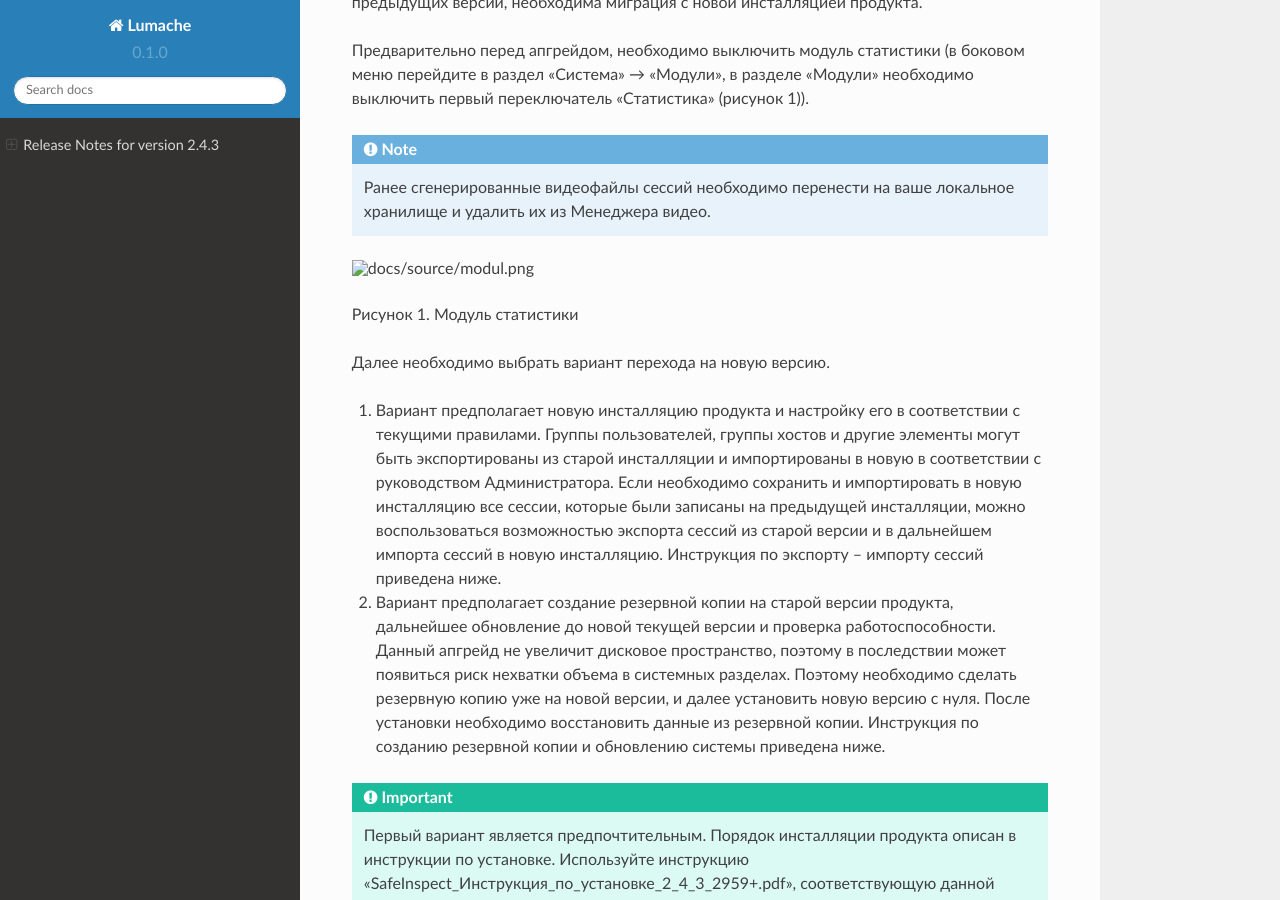
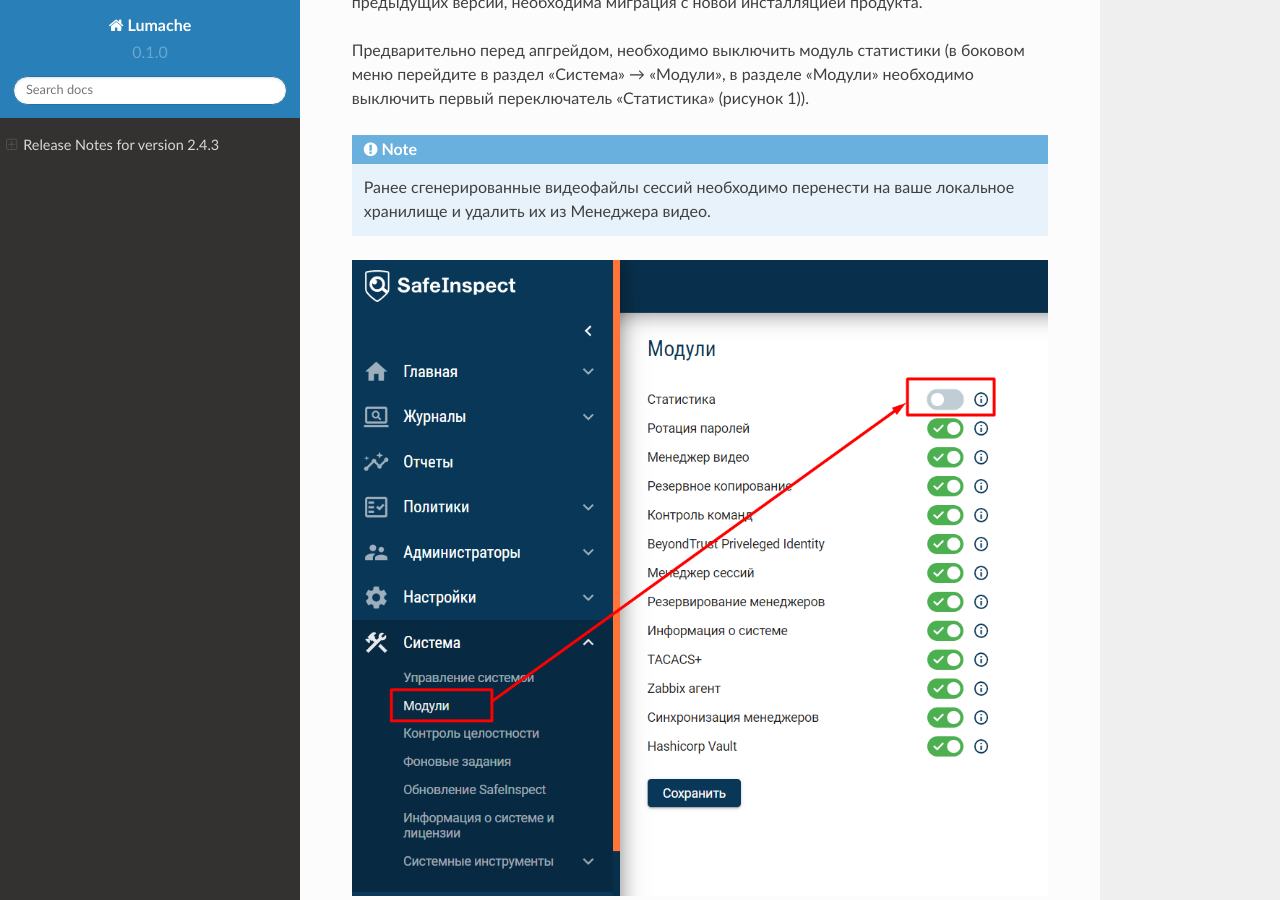
Before and after one commit to Xenia11rus/NTB, a Sphinx documentation site: the page built from docs/source/index.rst, in a window 1280 px wide and 900 px high, scrolled down 3350 px. Built offline with Sphinx 7.4.7 and the Read the Docs theme 2.0.0, drawn with Linux system fonts in a browser that asks for light colours.

Commit message:
Update index.rst

```diff
--- a/docs/source/index.rst
+++ b/docs/source/index.rst
@@ -113,7 +113,7 @@ Release Notes for version 2.4.3
 
    Ранее сгенерированные видеофайлы сессий необходимо перенести на ваше локальное хранилище и удалить их из Менеджера видео.
 
-.. figure:: /docs/source/modul.png
+.. figure:: https://github.com/Xenia11rus/NTB/blob/de1584a32ab08585ba75044fc8cf6cb4a23f9a14/docs/source/modul.png
 
 Рисунок 1. Модуль статистики
 
```
